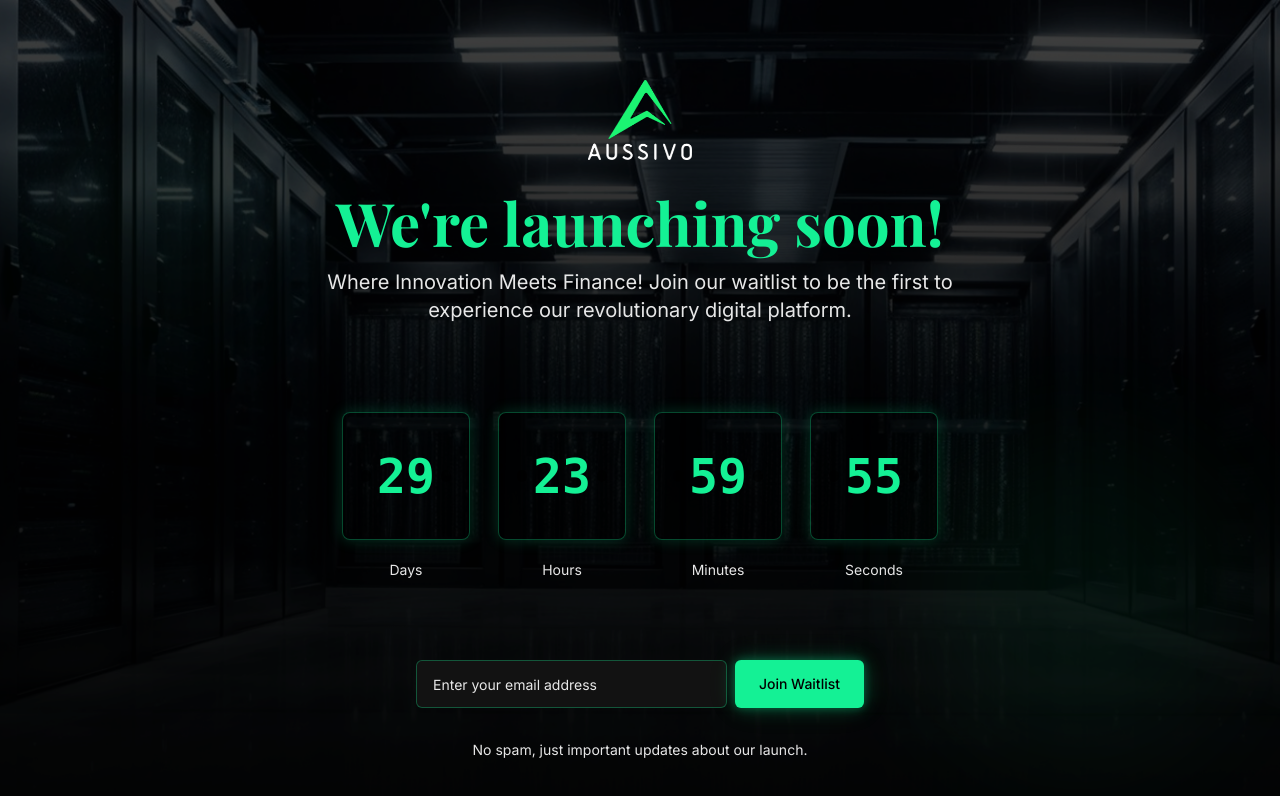
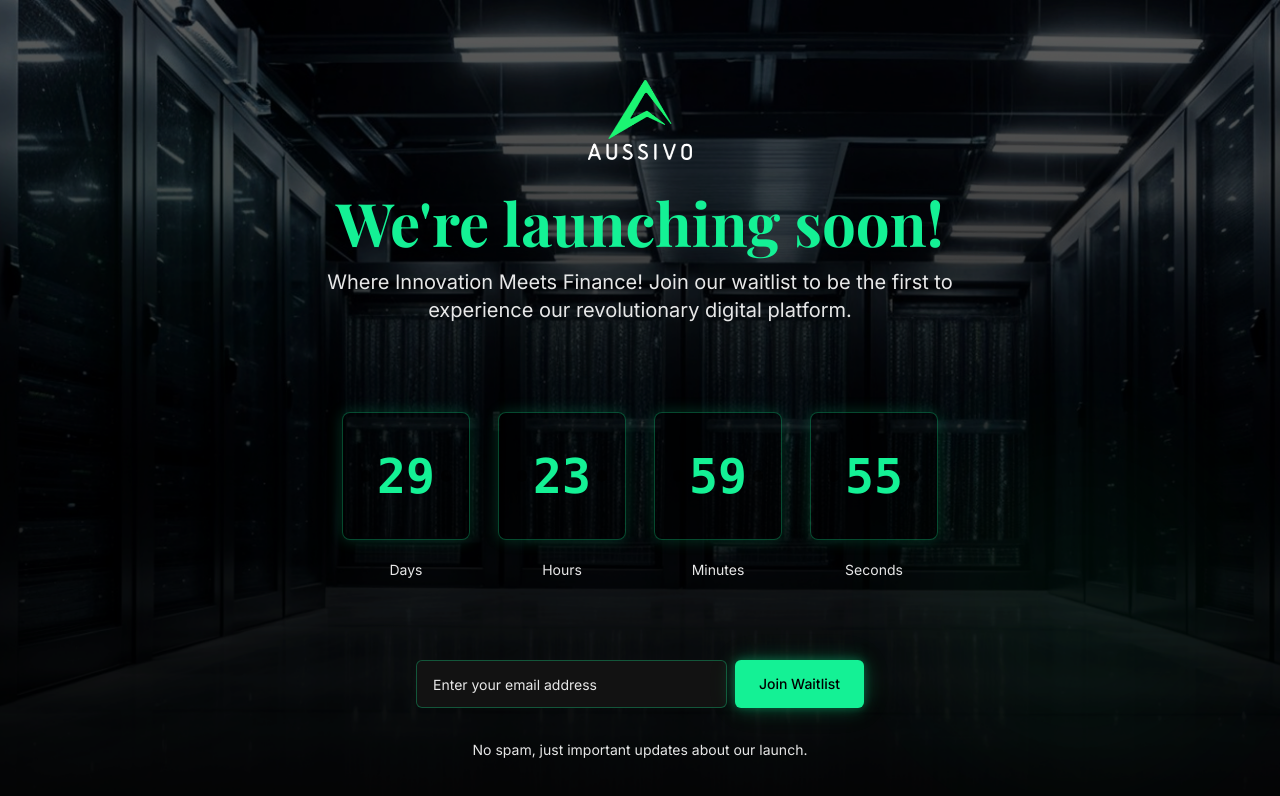
Before and after one commit to buildwithgagan/launch-countdown-aussie, a React (Vite) app: page / in a window 1280 px wide. Shown: the top 796 px of the page. Built offline with nearby package versions, Linux system fonts and the light colour scheme.

Commit message:
Fix: Improve background image visibility
Adjust the opacity of the background image to make it more visible.

```diff
--- a/src/pages/Index.tsx
+++ b/src/pages/Index.tsx
@@ -16,13 +16,13 @@ const Index = () => {
         <img
           src="/lovable-uploads/b327ae7f-abd4-4ba2-b4ac-6b66fbf108bd.png"
           alt="Server Room Background"
-          className="w-full h-full object-cover opacity-80"
+          className="w-full h-full object-cover opacity-95"
         />
-        <div className="absolute inset-0 bg-black bg-opacity-40"></div>
+        <div className="absolute inset-0 bg-black bg-opacity-25"></div>
       </div>
 
       {/* Gradient overlays */}
-      <div className="absolute inset-0 z-0 opacity-50">
+      <div className="absolute inset-0 z-0 opacity-40">
         <div className="absolute top-20 left-10 w-64 h-64 rounded-full bg-primary/5 blur-3xl"></div>
         <div className="absolute bottom-20 right-10 w-80 h-80 rounded-full bg-primary/10 blur-3xl"></div>
       </div>
```
